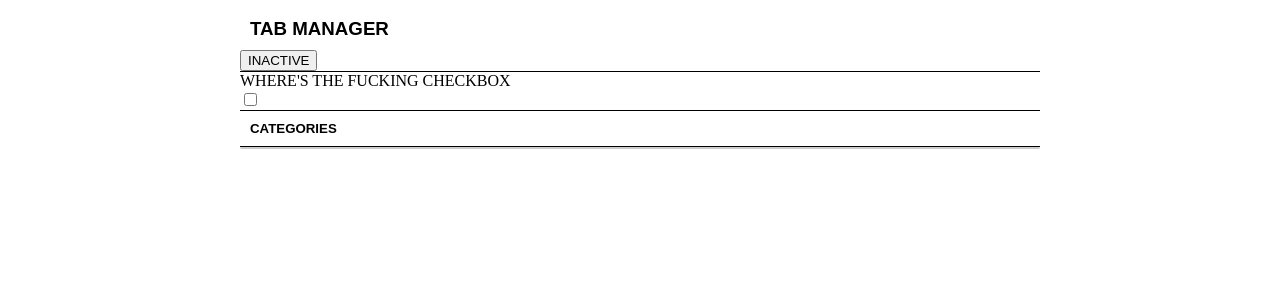
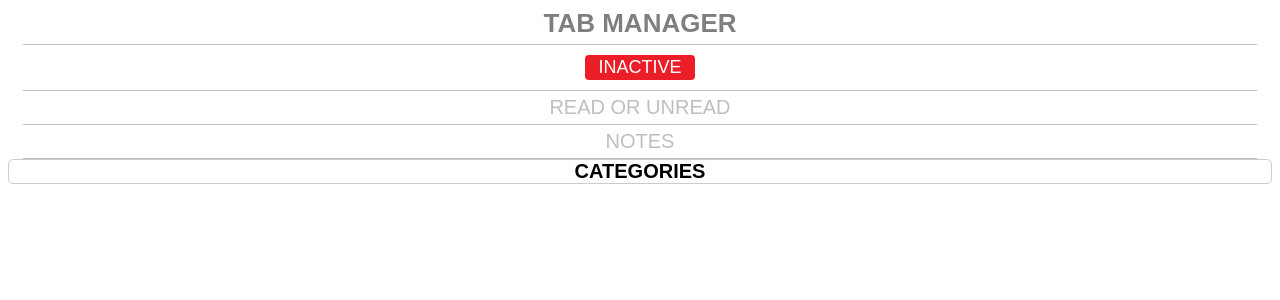
Before and after one commit to danguai/tab-manager-chrome-ext, a React app: page / in a window 1280 px wide. Shown: the top 300 px of the page. Built offline with nearby package versions, Linux system fonts and the light colour scheme; the HTML template or start-up script is replaced by a standard one.

Commit message:
no crazy paddings or margins

```diff
--- a/src/components/App.jsx
+++ b/src/components/App.jsx
@@ -1,7 +1,7 @@
 import React from 'react';
 import './styles.css';
 
-import DropdownCategories from './Categories';
+import Dropdown from './Dropdown';
 
 const App = () => {
   const options = [
@@ -12,8 +12,8 @@ const App = () => {
 
   return (
     <div className="maxSize">
-      <h3 className="titles">TAB MANAGER</h3>
-      <DropdownCategories placeholder="Select..." options={options} />
+      <div className="title">TAB MANAGER</div>
+      <Dropdown placeholder="Select..." options={options} />
     </div>
   )
 };
--- a/src/components/Categories.jsx
+++ /dev/null
@@ -1,109 +0,0 @@
-import React, { useState, useEffect } from 'react';
-
-import './styles.css';
-
-const Icon = () => (
-  <svg height="20" width="20" viewBox="0 0 20 20">
-    <path d="M4.516 7.548c0.436-0.446 1.043-0.481 1.576 0l3.908 3.747 3.908-3.747c0.533-0.481 1.141-0.446 1.574 0 0.436 0.445 0.408 1.197 0 1.615-0.406 0.418-4.695 4.502-4.695 4.502-0.217 0.223-0.502 0.335-0.787 0.335s-0.57-0.112-0.789-0.335c0 0-4.287-4.084-4.695-4.502s-0.436-1.17 0-1.615z"></path>
-  </svg>
-);
-
-const DropdownCategories = ({ placeholder, options }) => {
-  const [mark, setMark] = useState(false);
-
-  const [activate, setActivate] = useState(false);
-  const [activateButtonName, setActivateButtonName] = useState('INACTIVE');
-
-  const [dropdownMenu, setDropdownMenu] = useState(false);
-  const [selectCat, setSelectCat] = useState(null);
-
-  useEffect(() => {
-    const handler = () => setDropdownMenu(!dropdownMenu);
-
-    window.addEventListener('click', handler);
-    return () => {
-      window.removeEventListener('click', handler);
-    };
-  });
-
-  const isSelected = (option) => {
-    if (!selectCat) return false;
-    return selectCat.name === option.name;
-  };
-
-  const selectCategory = () => (
-    <div className="dropdown--menu">
-      {options.map(option => (
-        <div
-          onClick={(option => setSelectCat(option))}
-          key={option.name}
-          className={`dropdown--item categories`}
-          style={{
-            background: `${option.color}`,
-            color: '#fff',
-            fontWeight: 'bold',
-          }}>
-          {option.name}
-        </div>
-      ))}
-    </div>
-  );
-
-  const activateColors = () => {
-    setActivate(!activate);
-    setActivateButtonName('ACTIVE');
-  };
-
-  const checkbox = () => setMark(!mark);
-
-  const showMenu = (e) => {
-    e.stopPropagation();
-    setDropdownMenu(!dropdownMenu);
-  };
-
-  const getDisplay = () => {
-    if (selectCat) return selectCat.name;
-    return placeholder;
-  };
-
-  return (
-    <>
-      <div>
-        <button
-          type="button"
-        // onClick={activateColors()}
-        >
-          {activateButtonName}
-        </button>
-      </div>
-
-      <div className="line--divider" />
-
-      <div>
-        WHERE'S THE FUCKING CHECKBOX
-        <div>
-          <input type="checkbox" onChange={checkbox} />
-        </div>
-      </div>
-
-      <div className="line--divider" />
-
-      <h5 className="titles">CATEGORIES</h5>
-      <div className="line--divider" />
-
-      <div className="dropdown--container">
-        {dropdownMenu && (
-          <div onClick={showMenu} className="dropdown--input">
-            <div className="dropdown--selected--value">{getDisplay()}</div>
-            {selectCategory()}
-            <div className="dropdown--tools">
-              <div className="dropdown--tool"><Icon /></div>
-            </div>
-          </div>
-        )}
-      </div>
-    </>
-  );
-};
-
-export default DropdownCategories;
--- /dev/null
+++ b/src/components/Dropdown.jsx
@@ -0,0 +1,110 @@
+import React, { useState, useEffect } from 'react';
+
+import './styles.css';
+
+const Icon = () => (
+  <svg height="20" width="20" viewBox="0 0 20 20">
+    <path d="M4.516 7.548c0.436-0.446 1.043-0.481 1.576 0l3.908 3.747 3.908-3.747c0.533-0.481 1.141-0.446 1.574 0 0.436 0.445 0.408 1.197 0 1.615-0.406 0.418-4.695 4.502-4.695 4.502-0.217 0.223-0.502 0.335-0.787 0.335s-0.57-0.112-0.789-0.335c0 0-4.287-4.084-4.695-4.502s-0.436-1.17 0-1.615z"></path>
+  </svg>
+);
+
+const Dropdown = ({ placeholder, options }) => {
+  const [unread, setUnread] = useState(false);
+
+  const [activate, setActivate] = useState(false);
+
+  const [dropdownMenu, setDropdownMenu] = useState(false);
+  const [selectCat, setSelectCat] = useState(null);
+
+  // useEffect(() => {
+  //   const handler = () => setDropdownMenu(!dropdownMenu);
+
+  //   window.addEventListener('click', handler);
+  //   return () => {
+  //     window.removeEventListener('click', handler);
+  //   };
+  // });
+
+  const checkmark = () => setUnread(!unread);
+
+  const activateColors = () => setActivate(!activate);
+
+  const activateButtonName = () => {
+    if (activate) return 'ACTIVE';
+    return 'INACTIVE';
+  };
+  const isSelected = (option) => {
+    if (!selectCat) return false;
+    return selectCat.name === option.name;
+  };
+
+  const selectCategory = () => (
+    <>
+      <div className="dropdown--menu">
+        {options.map(option => (
+          <div
+            onClick={(option => setSelectCat(option))}
+            key={option.name}
+            className={`dropdown--item categories`}
+            style={{
+              background: `${option.color}`,
+              color: '#fff',
+              fontWeight: 'bold',
+            }}>
+            {option.name}
+          </div>
+        ))}
+      </div>
+    </>
+  );
+
+  const showMenu = (e) => {
+    e.stopPropagation();
+    setDropdownMenu(!dropdownMenu);
+  };
+
+  const getDisplay = () => {
+    if (selectCat) return selectCat.name;
+    return placeholder;
+  };
+
+  return (
+    <>
+      <div className="line--divider" />
+      <div className="button--container">
+        <button
+          type="button"
+          className={activate ? 'button--active' : 'button--inactive'}
+          onClick={activateColors}
+        >
+          {activateButtonName()}
+        </button>
+      </div>
+      <div className="line--divider" />
+      <div className="unread">
+        <div className="read-unread">READ OR UNREAD</div>
+        {/* <input type="checkbox" checked={unread} onChange={checkmark} />
+        {unread ? 'UNREAD' : ''} */}
+      </div>
+      <div className="line--divider" />
+      <div className="read-unread">NOTES</div>
+      <div className="line--divider" />
+      <div className="dropdown--container">
+        <div onClick={showMenu} className="category--title">CATEGORIES</div>
+        <div>
+          {dropdownMenu && (
+            <div className="dropdown--input">
+              <div className="dropdown--selected--value">{getDisplay()}</div>
+              {selectCategory()}
+              <div className="dropdown--tools">
+                <div className="dropdown--tool"><Icon /></div>
+              </div>
+            </div>
+          )}
+        </div>
+      </div>
+    </>
+  );
+};
+
+export default Dropdown;
--- a/src/components/styles.css
+++ b/src/components/styles.css
@@ -1,28 +1,87 @@
 .maxSize {
-  margin: 0 auto;
-  max-height: 500px;
-  max-width: 800px;
-  min-height: 400px;
-  min-width: 400px;
-  overflow-y: scroll;
-  overflow-x: hidden;
+  /* margin: 0 auto; */
+  min-width: 150px;
+  /* overflow-y: scroll; */
+  /* overflow-x: hidden; */
 }
 
-.titles {
+.title {
   font-family: "Bebas Neue", sans-serif;
   font-weight: bold;
+  font-size: 26px;
+  color: rgba(0, 0, 0, 0.5);
+  margin: 5px 0;
+  /* padding: 5px; */
+  text-align: center;
+}
+
+.read-unread {
+  font-family: "Bebas Neue", sans-serif;
+  font-weight: regular;
+  font-size: 20px;
+  color: rgba(0, 0, 0, 0.25);
+  margin: 5px 0;
+  /* padding: 5px; */
+  text-align: center;
+}
+
+.button--container {
+  display: flex;
+  justify-content: center;
+  align-items: center;
   margin: 10px;
-  /* padding: 5px; */
-  text-align: left;
+}
+
+.button--active {
+  background: rgba(15, 160, 75, 1);
+  width: 110px;
+  height: 25px;
+  border: 0px;
+  border-radius: 4px;
+  font-family: "Bebas Neue", sans-serif;
+  font-size: 18px;
+  color: white;
+  text-align: center;
+}
+
+.button--active:hover {
+  background: rgba(15, 100, 75, 1);
+  cursor: pointer;
+}
+
+.button--inactive {
+  background: rgba(235, 30, 40, 1);
+  width: 110px;
+  height: 25px;
+  border: 0px;
+  border-radius: 4px;
+  font-family: "Bebas Neue", sans-serif;
+  font-size: 18px;
+  color: white;
+  text-align: center;
+}
+
+.button--inactive:hover {
+  background: rgba(175, 30, 40, 1);
+  cursor: pointer;
+}
+
+.category--title {
+  font-family: "Bebas Neue", sans-serif;
+  font-size: 20px;
+  font-weight: bold;
+  text-align: center;
+}
+
+.category--title:hover {
+  cursor: pointer;
 }
 
 .categories {
   font-family: "Bebas Neue", sans-serif;
   font-size: 18px;
   font-weight: bold;
-  /* margin: 10px;
-  padding: 5px; */
-  text-align: left;
+  text-align: center;
 }
 
 .dropdown--container {
@@ -33,7 +92,7 @@
 }
 
 .dropdown--input {
-  padding: 5px;
+  /* padding: 5px; */
   display: flex;
   align-items: center;
   justify-content: space-between;
@@ -42,17 +101,17 @@
 
 .dropdown--menu {
   position: absolute;
-  transform: translateY(4px);
+  transform: translateY(40px);
   width: 100%;
   border: 1px solid #ccc;
-  border-radius: 5px;
-  overflow: auto;
-  max-height: 150px;
+  /* border-radius: 5px; */
+  /* overflow: auto; */
+  /* max-height: 150px; */
   background-color: #fff;
 }
 
 .dropdown--item {
-  padding: 5px;
+  /* padding: 5px; */
   cursor: pointer;
 }
 
@@ -61,5 +120,6 @@
 }
 
 .line--divider {
-  border-bottom: 1px solid black;
+  border-bottom: 1px solid rgba(0, 0, 0, 0.25);
+  margin: 0 15px;
 }
--- a/static/index.css
+++ b/static/index.css
@@ -1,32 +1,8 @@
 :root {
-    /* font-family: 'Open Sans', sans-serif; */
-    /* font-family: 'Staatliches', cursive; */
     font-family: 'Bebas Neue', sans-serif;
-
-    --bg-color: #DDDDDD;
-
-    --white: #ffffff;
-    --blue-color: #2E4A63;
-    --red-color: #DC0022;
-    --green-color: #227C00;
-    --main-red-disabled: #d2a2a9;
-    --main-orange: #F99223;
-    --rollover-color: #3DA0A5;
 }
 
 body {
     margin: 0px;
     background-color: var(--bg-color);
 }
-
-input {
-    padding: 0 10px;
-}
-
-button {
-    cursor: pointer;
-}
-
-ul {
-    list-style-type: none;
-}
```
